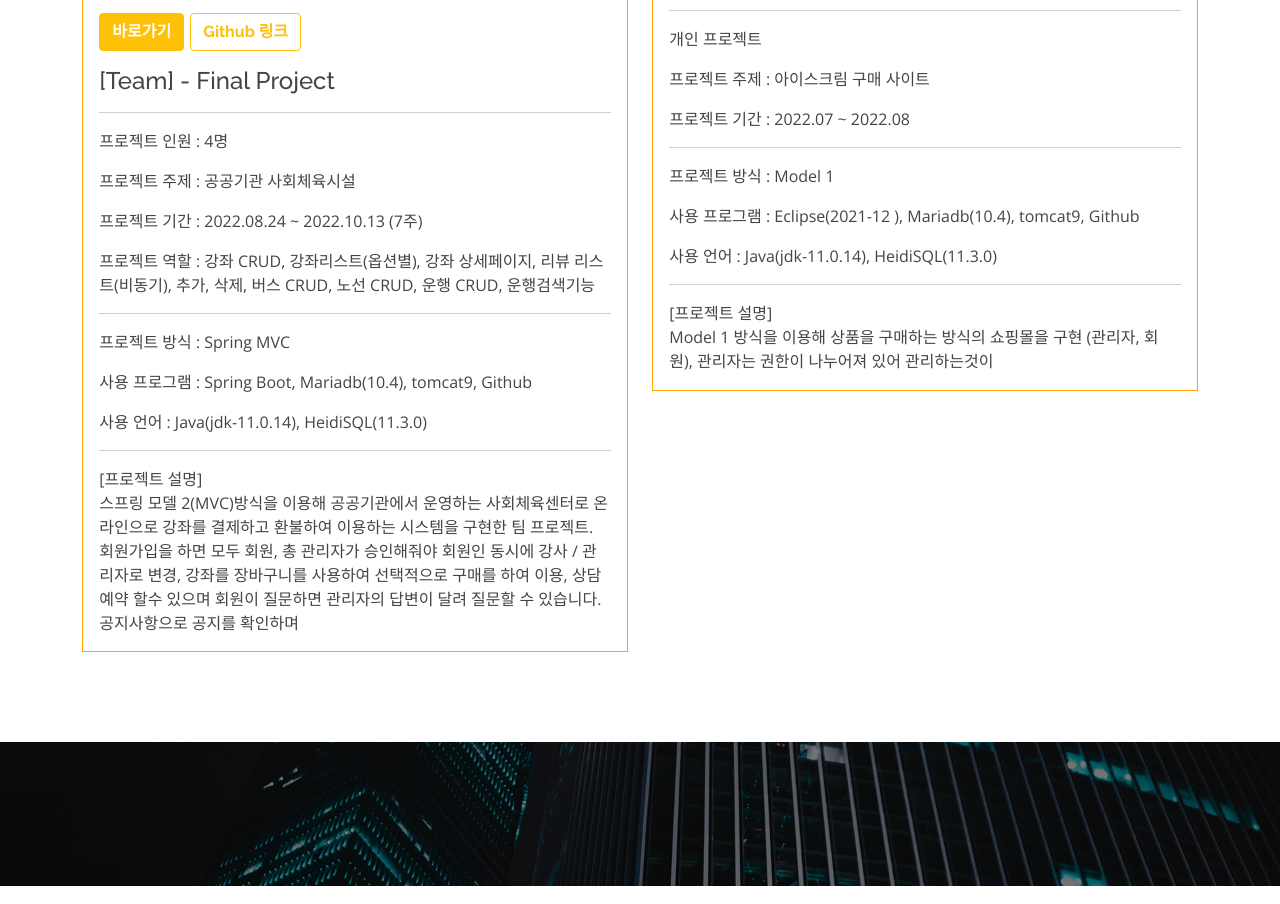
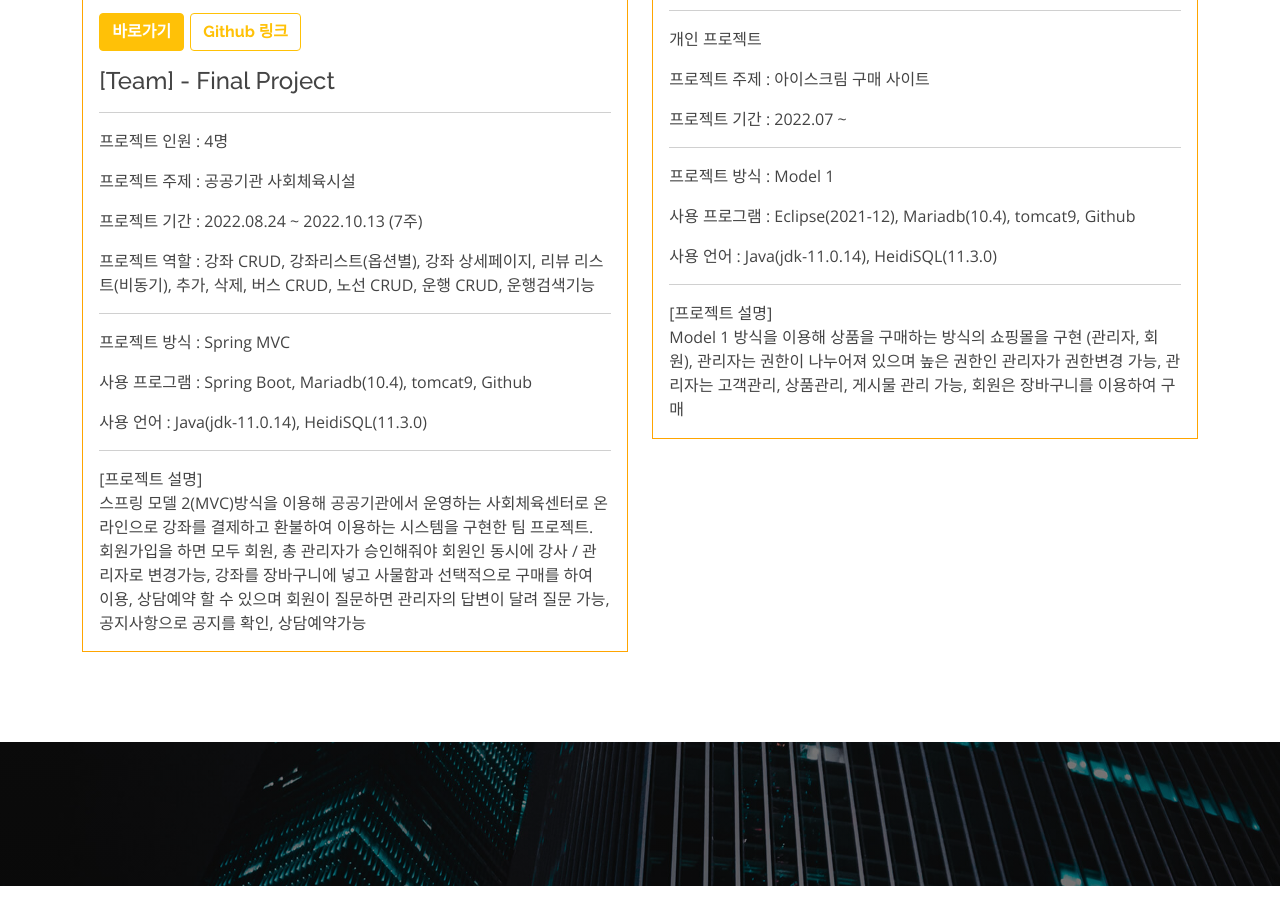
Before and after one commit to YOOOMISUN/YOOOMISUN.github.io, a plain HTML site: page index.html in a window 1280 px wide. Shown: the part 3411-4315 px from the top of the page. Drawn offline with nearby package versions, Linux system fonts and the light colour scheme.

Commit message:
프로젝트 설명 수정

```diff
--- a/index.html
+++ b/index.html
@@ -75,6 +75,7 @@
       <div class="row justify-content-center" data-aos="fade-up" data-aos-delay="150">
         <div class="col-xl-6 col-lg-8">
           <h1><span>YOO MI SUN</span></h1>
+		  <br>
           <h2>배움으로 가치를 실현시키는 신입 개발자 <span>유미선</span>입니다.</h2>
 		  <br>
           <p style="color:white">고정관념에 갇히지 않고 새로운것을 시도하며 자세를 낮추어 항상 모든일에 배우는 마음가짐으로 임하는 개발자게 되겠습니다.</p>
@@ -231,8 +232,8 @@
 							<p>
 								[프로젝트 설명]<br>
 								스프링 모델 2(MVC)방식을 이용해 공공기관에서 운영하는 사회체육센터로 온라인으로 강좌를 결제하고 환불하여 이용하는 시스템을 구현한 팀 프로젝트.
-								회원가입을 하면 모두 회원, 총 관리자가 승인해줘야 회원인 동시에 강사 / 관리자로 변경, 강좌를 장바구니를 사용하여 선택적으로 구매를 하여 이용, 상담예약 할수 있으며
-								회원이 질문하면 관리자의 답변이 달려 질문할 수 있습니다. 공지사항으로 공지를 확인하며
+								회원가입을 하면 모두 회원, 총 관리자가 승인해줘야 회원인 동시에 강사 / 관리자로 변경가능, 강좌를 장바구니에 넣고 사물함과 선택적으로 구매를 하여 이용,
+								상담예약 할 수 있으며 회원이 질문하면 관리자의 답변이 달려 질문 가능, 공지사항으로 공지를 확인, 상담예약가능
 							</p>
 						</div>
 					</div>
@@ -295,6 +296,8 @@
 		                <h4>Shop-project</h4>
 		                <p>Model 1</p>
 		                <div class="portfolio-links">
+							<br>
+							<br>
 		                  <a href="assets/img/Shop.png" data-gallery="portfolioGallery" class="portfolio-lightbox" title="[Team] Shop-project"><i class="bx bx-plus"></i></a>
 		                </div>
 		              </div>
@@ -316,15 +319,17 @@
 							<hr>
 								<p>개인 프로젝트</p>
 								<p>프로젝트 주제 : 아이스크림 구매 사이트</p>
-								<p>프로젝트 기간 : 2022.07 ~ 2022.08</p>
+								<p>프로젝트 기간 : 2022.07 ~ </p>
 							<hr>
 								<p>프로젝트 방식 : Model 1</p>
-								<p>사용 프로그램 : Eclipse(2021-12 ), Mariadb(10.4), tomcat9, Github</p>
+								<p>사용 프로그램 : Eclipse(2021-12), Mariadb(10.4), tomcat9, Github</p>
 								<p>사용 언어 : Java(jdk-11.0.14), HeidiSQL(11.3.0)</p>
 							<hr>
 							<p>
 								[프로젝트 설명]<br>
-								Model 1 방식을 이용해 상품을 구매하는 방식의 쇼핑몰을 구현 (관리자, 회원), 관리자는 권한이 나누어져 있어 관리하는것이
+								Model 1 방식을 이용해 상품을 구매하는 방식의 쇼핑몰을 구현 (관리자, 회원), 관리자는 권한이 나누어져 있으며 높은 권한인 관리자가 권한변경 가능,
+								관리자는 고객관리, 상품관리, 게시물 관리 가능, 회원은 장바구니를 이용하여 구매
+
 							</p>
 						</div>
 					</div>
```
